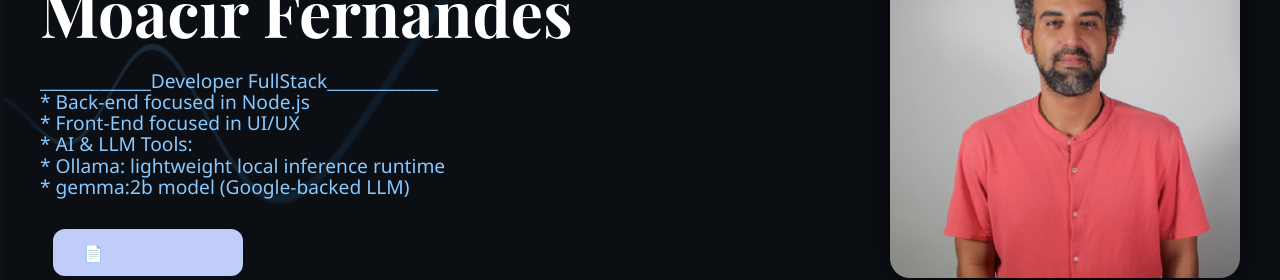
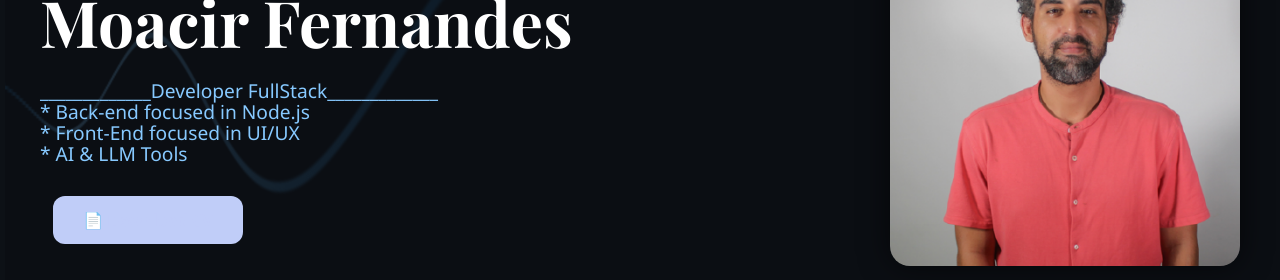
Before and after one commit to Moa-fernandes/portfolio, a React (Vite) app: page / in a window 1280 px wide. Shown: the part 210-490 px from the top of the page. Built offline with nearby package versions, Linux system fonts and the light colour scheme; no server answers.

Commit message:
corrections

```diff
--- a/src/components/HeroSection.jsx
+++ b/src/components/HeroSection.jsx
@@ -11,9 +11,7 @@ export default function HeroSection() {
           _____________Developer FullStack_____________<br></br>*
           Back-end focused in Node.js <br></br>*
           Front-End focused in UI/UX <br></br>*
-          AI & LLM Tools:<br></br>*
-          Ollama: lightweight local inference runtime<br></br>*
-          gemma:2b model (Google-backed LLM)
+          AI & LLM Tools<br></br>
         </p>
 
           <a href="/Moacir-Fernandes-CV.pdf" download className="btn-cv">
```
